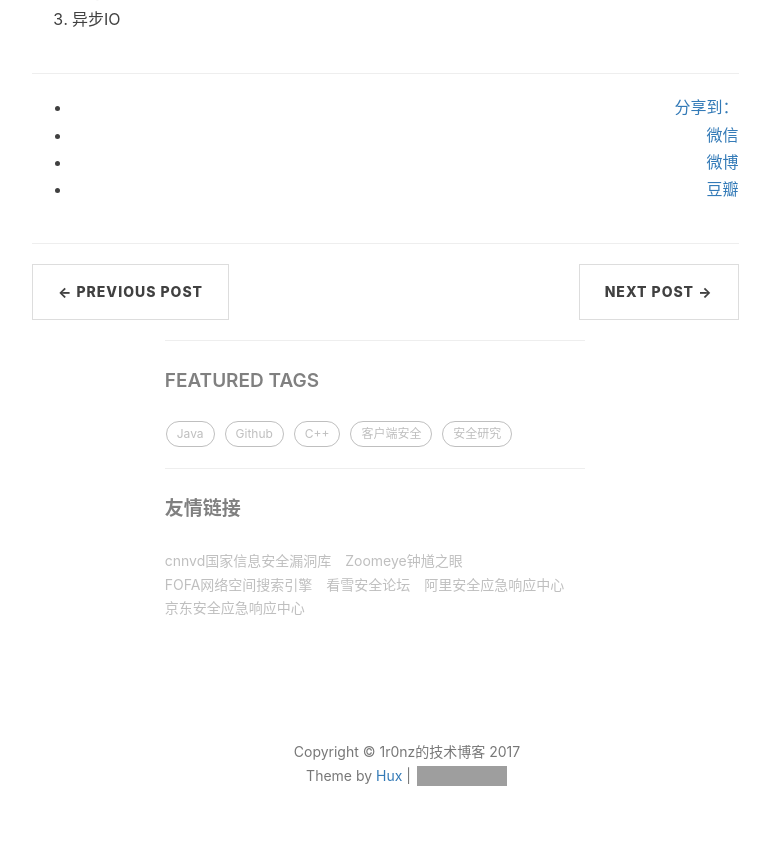
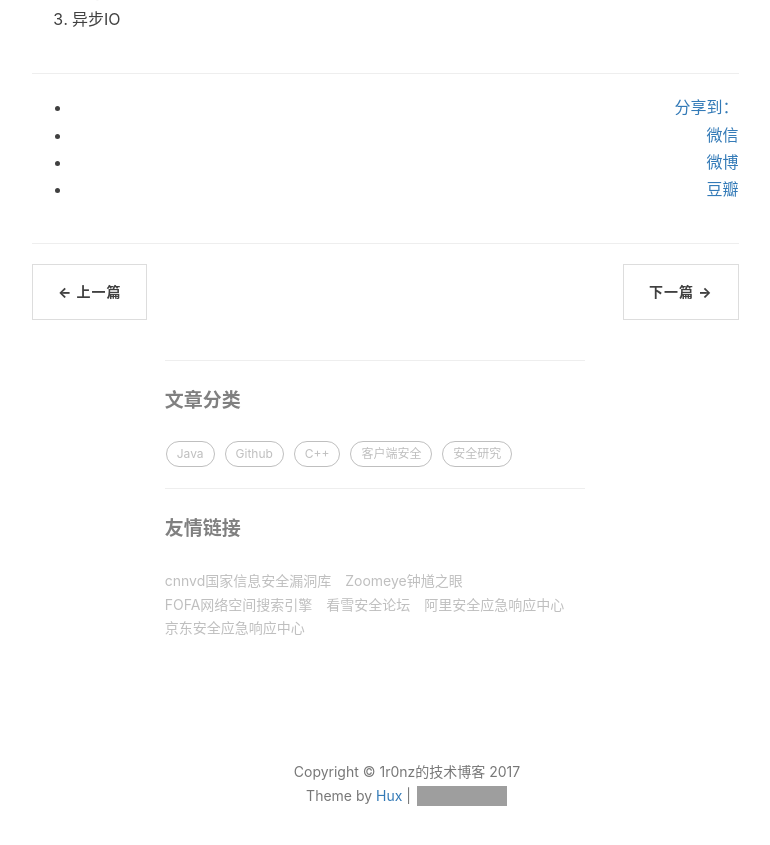
Before and after one commit to yangrz/blog, a Jekyll site: the page built from _posts/2016-08-03-IO.markdown, in a window 1280 px wide and 900 px high, scrolled down 605 px. Shown: the top 845 px of the window, without its empty margins (233-1003 px from the left). Built offline with Jekyll 4.4.1, drawn with Linux system fonts in a browser that asks for light colours; nearby versions of some CDN libraries; our own code applies the rules of GitHub Pages for plain Markdown files; comment, search, counter and statistics services are not loaded; grey boxes are pictures that could not be loaded.

Commit message:
2017-02-15

```diff
--- a/_layouts/post.html
+++ b/_layouts/post.html
@@ -79,28 +79,28 @@
                 <ul class="pager">
                     {% if page.previous.url %}
                     <li class="previous">
-                        <a href="{{ page.previous.url | prepend: site.baseurl | replace: '//', '/' }}" data-toggle="tooltip" data-placement="top" title="{{page.previous.title}}">&larr; Previous Post</a>
+                        <a href="{{ page.previous.url | prepend: site.baseurl | replace: '//', '/' }}" data-toggle="tooltip" data-placement="top" title="{{page.previous.title}}">&larr; 上一篇</a>
                     </li>
                     {% endif %}
                     {% if page.next.url %}
                     <li class="next">
-                        <a href="{{ page.next.url | prepend: site.baseurl | replace: '//', '/' }}" data-toggle="tooltip" data-placement="top" title="{{page.next.title}}">Next Post &rarr;</a>
+                        <a href="{{ page.next.url | prepend: site.baseurl | replace: '//', '/' }}" data-toggle="tooltip" data-placement="top" title="{{page.next.title}}">下一篇 &rarr;</a>
                     </li>
                     {% endif %}
                 </ul>
 
 
-                <!-- {% if site.duoshuo_username %} -->
+                {% if site.duoshuo_username %}
                 <!-- 多说评论框 start -->
-                <!-- <div class="comment">
+                <div class="comment">
                     <div class="ds-thread"
                         data-thread-key="{{page.id}}"
                         data-title="{{page.title}}"
                         data-url="{{site.url}}{{site.baseurl}}{{page.url}}" >
                     </div>
-                </div> -->
+                </div>
                 <!-- 多说评论框 end -->
-               <!--  {% endif %} -->
+               {% endif %}
 
                 <!-- {% if site.disqus_username %} -->
                 <!-- disqus 评论框 start -->
@@ -122,7 +122,7 @@
                 {% if site.featured-tags %}
                 <section>
                     <hr class="hidden-sm hidden-xs">
-                    <h5><a href="/tags/">FEATURED TAGS</a></h5>
+                    <h5><a href="/tags/">文章分类</a></h5>
                     <div class="tags">
         				{% for tag in site.tags %}
                             {% if tag[1].size > {{site.featured-condition-size}} %}
```
